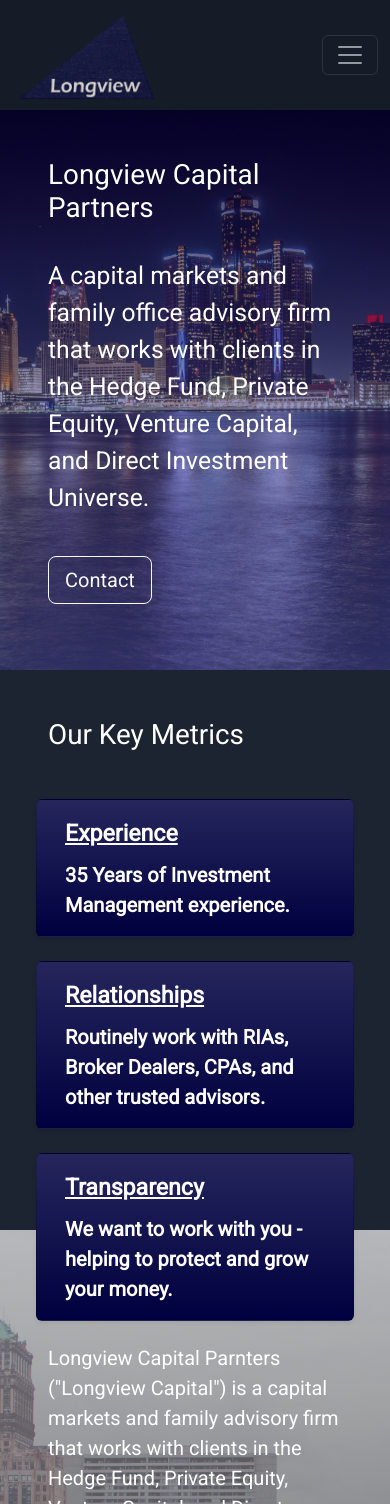
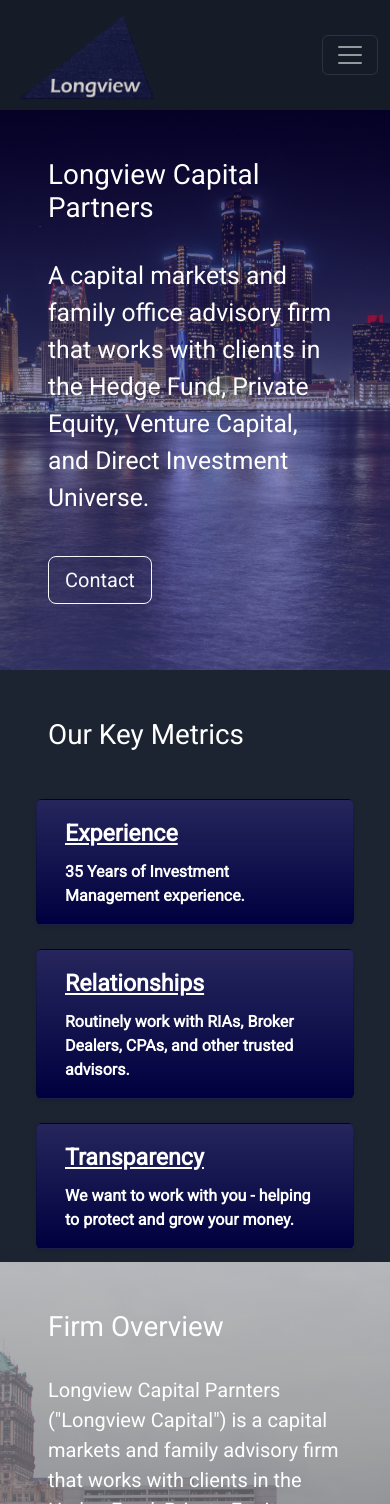
Before and after one commit to Fiscal2/longview-cap-partners, an Angular app: page /home in a window 390 px wide. Shown: the top 1504 px of the page. Built offline with nearby package versions, Linux system fonts and the light colour scheme.

Commit message:
card mobile friendly edit

```diff
--- a/src/app/home/home.component.html
+++ b/src/app/home/home.component.html
@@ -13,27 +13,27 @@
     </div>
 </div>
 
-<div class="container-fluid px-5" style="height: 35rem; background-color: #1c2331;">
+<div class="container-fluid px-5" style="height: 37rem; background-color: #1c2331;">
     <div class="pt-5 text-white">
         <h1>Our Key Metrics</h1>
     </div>
-    <div class="row justify-content-center mt-5 gap-4" style="height: 12rem;">
+    <div class="row justify-content-center mt-5 gap-4" style="height: 15rem;">
         <div class="card col-sm-3 shadow-sm bg-gradient" style="background-color: #000040">
             <div class="card-body text-white">
                 <h3 class="fw-bolder card-title pt-1 text-decoration-underline">Experience</h3>
-                <p class="card-text fs-5 pt-1"><b>35 Years of Investment Management experience.</b></p>
+                <p class="card-text fs-6 pt-1"><b>35 Years of Investment Management experience.</b></p>
             </div>
         </div>
         <div class="card col-sm-3 shadow-sm bg-gradient" style="background-color: #000040">
             <div class="card-body text-white">
                 <h3 class="fw-bolder card-title pt-1 text-decoration-underline">Relationships</h3>
-                <p class="card-text fs-5 pt-1"><b>Routinely work with RIAs, Broker Dealers, CPAs, and other trusted advisors.</b></p>
+                <p class="card-text fs-6 pt-1"><b>Routinely work with RIAs, Broker Dealers, CPAs, and other trusted advisors.</b></p>
             </div>
         </div>
         <div class="card col-sm-3 shadow-sm bg-gradient" style="background-color:  #000040">
             <div class="card-body text-white">
                 <h3 class="fw-bolder card-title pt-1 text-decoration-underline">Transparency</h3>
-                <p class="card-text fs-5 pt-1"><b>We want to work with you - helping to protect and grow your money.</b></p>
+                <p class="card-text fs-6 pt-1"><b>We want to work with you - helping to protect and grow your money.</b></p>
             </div>
         </div>
     </div>
```
